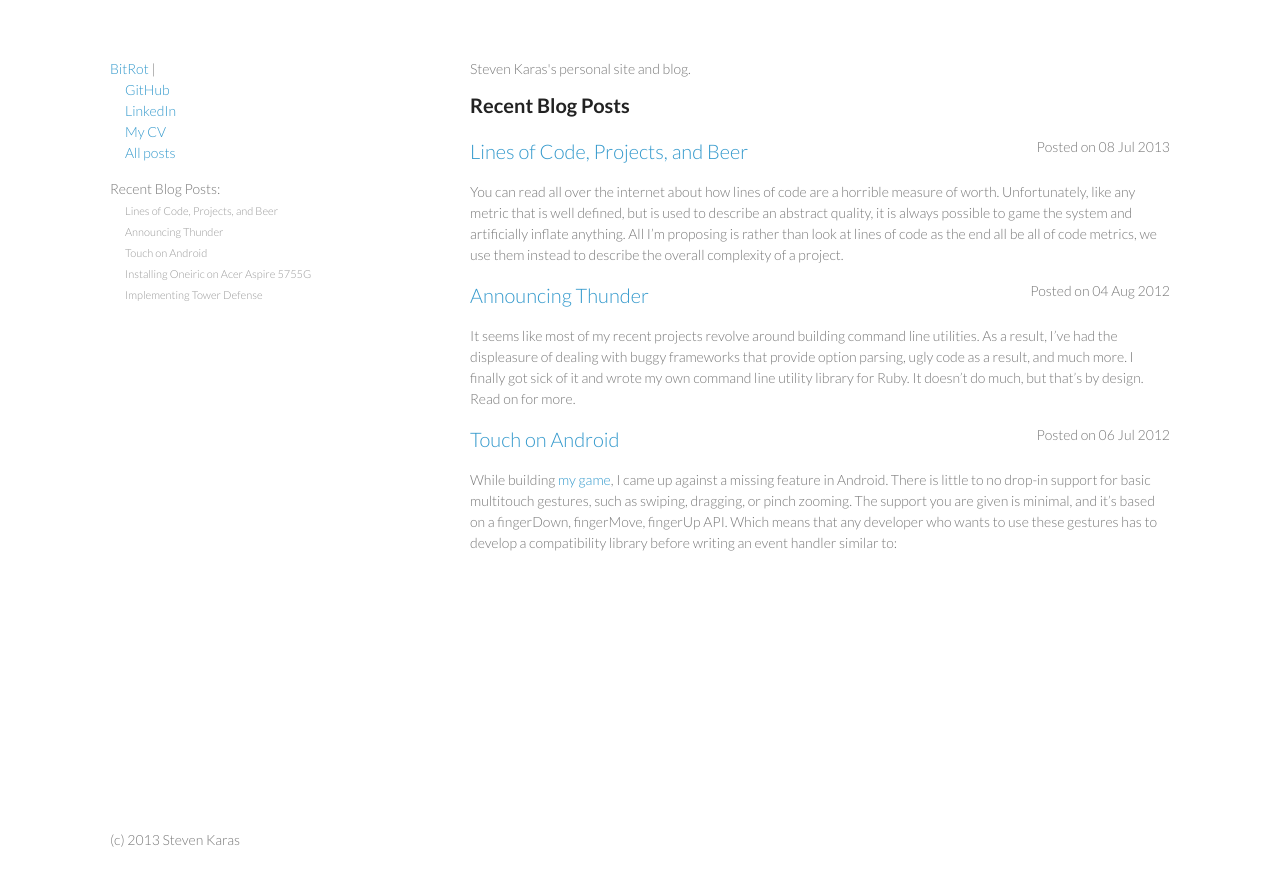
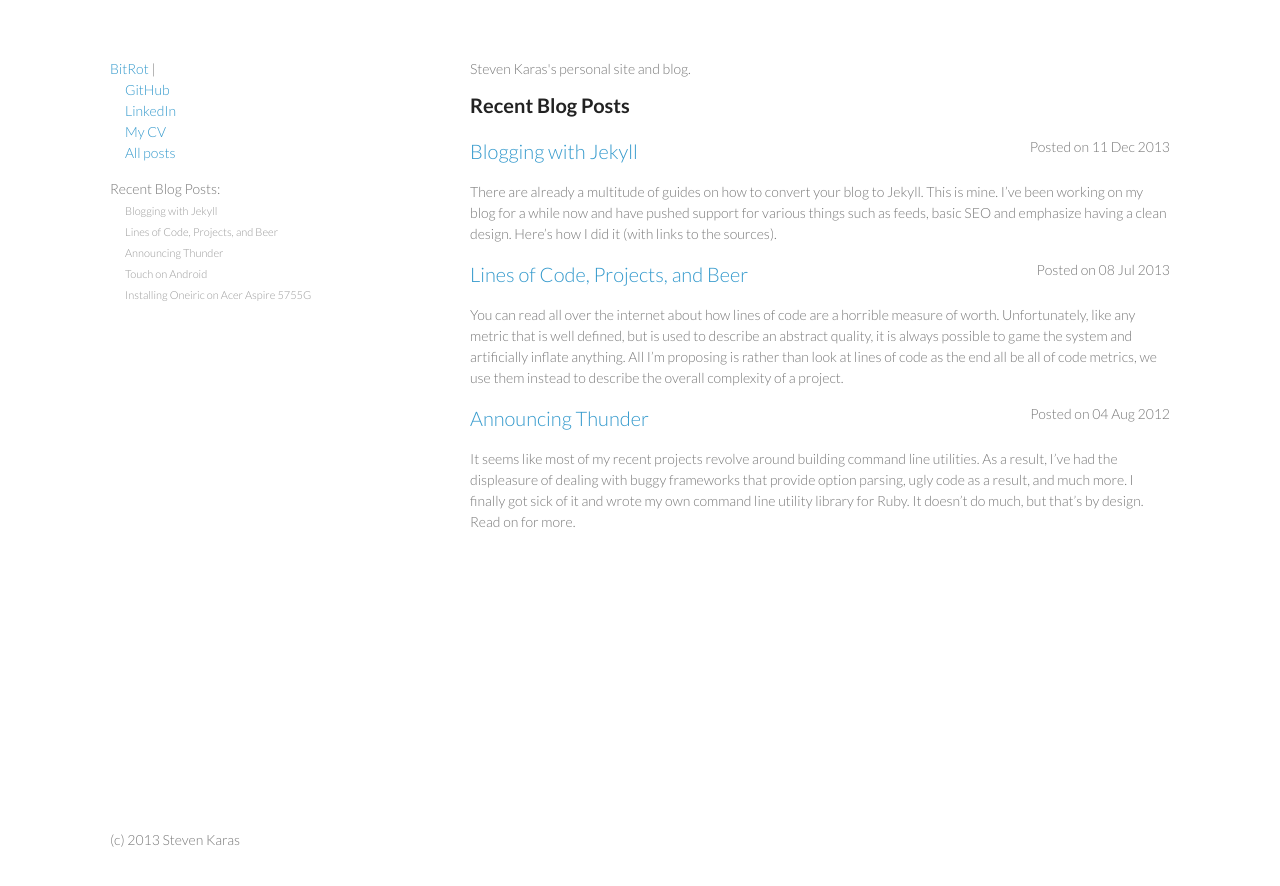
Before and after one commit to stevenkaras/stevenkaras.github.com, a Jekyll site: the page built from index.html, in a window 1280 px wide. Shown: the top 886 px of the page. Built offline with Jekyll 4.4.1, drawn with Linux system fonts in a browser that asks for light colours; some of the changed lines change nothing that is shown.

Commit message:
publish blogging with jekyll post

```diff
--- a/blog/_drafts/blogging-with-jekyll.md
+++ b/blog/_posts/2013-12-11-blogging-with-jekyll.md
@@ -35,7 +35,7 @@ All that's left is SEO and analytics. Huzzah!
 
 #### Adaptive layout     {#layout}
 
-The trick here is to use some advanced CSS selectors that allow you to test the media width. See the [source](http://github.com/stevenkaras/stevenkaras.github.com/blob/master/css/base.css#L178) for details.
+I based my design on the minimal theme for github pages, although with some rather massive changes. The trick here is to use some advanced CSS selectors that allow you to test the media width. See the [source](http://github.com/stevenkaras/stevenkaras.github.com/blob/master/css/base.css#L178) for details.
 
 #### Google +1           {#plusone}
 
```
